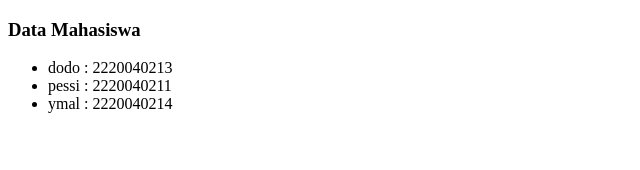
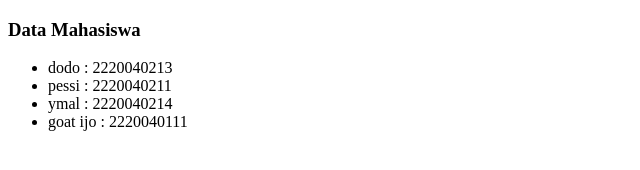
Before and after one commit to tubayu/test-repo-project, a plain HTML site: page mahasiswa.html in a window 1280 px wide. Shown: the whole page, without its empty margins (0-640 px from the left). Drawn offline with Linux system fonts and the light colour scheme.

Commit message:
Menambahkan data 1 mahasiswa

```diff
--- a/mahasiswa.html
+++ b/mahasiswa.html
@@ -13,6 +13,7 @@
         <li>dodo : 2220040213</li>
         <li>pessi : 2220040211</li>
         <li>ymal : 2220040214</li>
+        <li>goat ijo : 2220040111</li>
     </ul>
 </body>
 
```
